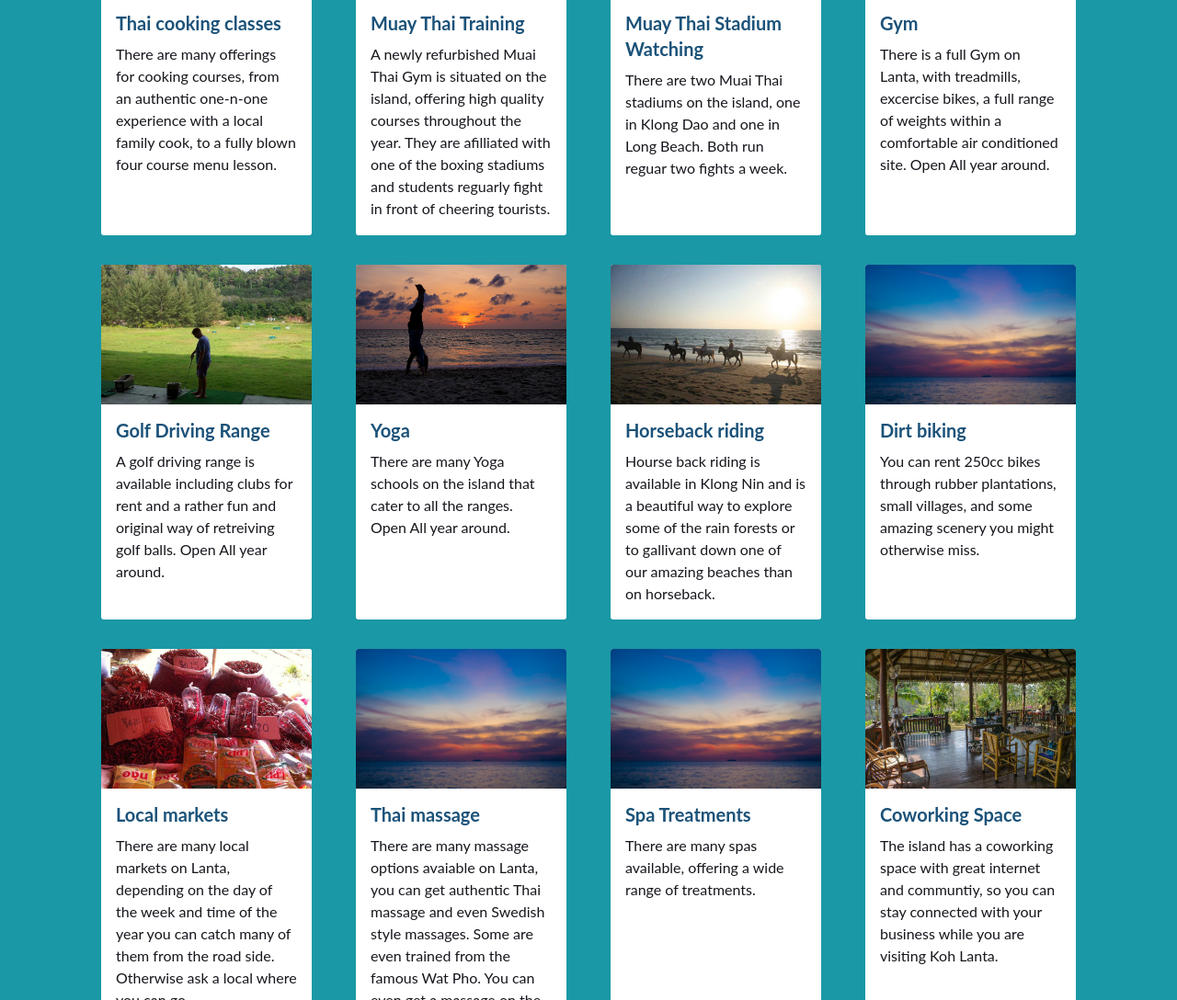
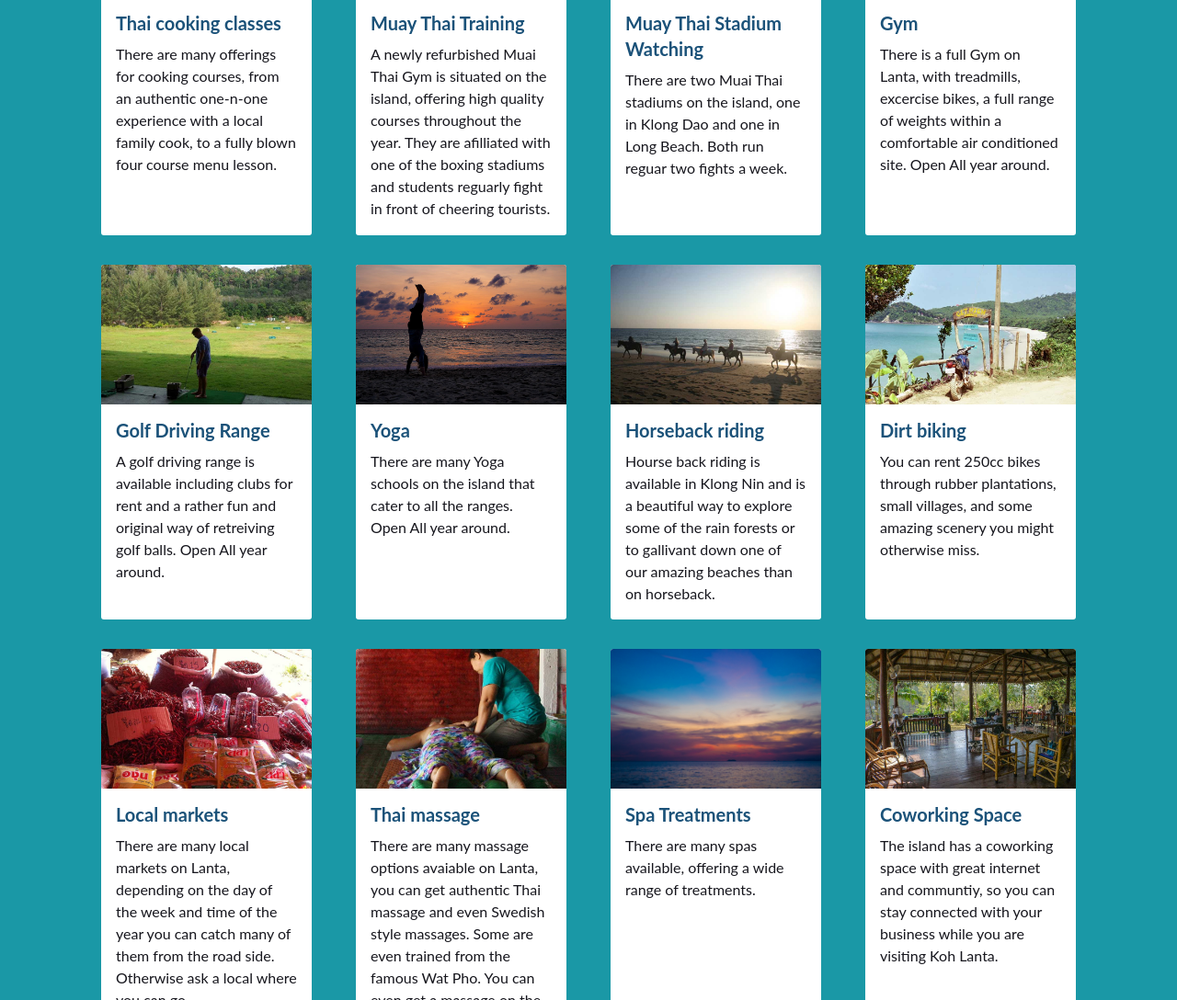
Before and after one commit to DanielGenser/lanta-info, a website: page index.html in a window 1280 px wide. Shown: the part 3991-5079 px from the top of the page at 92% size. Drawn offline with nearby package versions, Linux system fonts and the light colour scheme.

Commit message:
Massage and dirt biking

```diff
--- a/index.html
+++ b/index.html
@@ -265,7 +265,7 @@
                     </div>
                     <div class="activity category-sports">
                         <div class="activity-inner">
-                            <img src="images/intro-bg.jpg" alt="" />
+                            <img src="images/activity-dirt-biking.jpg" alt="Dirt biking around the island. Photo by Sam Smith – https://www.flickr.com/photos/samosmith/" />
                             <h2>Dirt biking</h2>
                             <p>You can rent 250cc bikes through rubber plantations, small villages, and some amazing scenery you might otherwise miss.</p>
                         </div>
@@ -279,7 +279,7 @@
                     </div>
                     <div class="activity category-health">
                         <div class="activity-inner">
-                            <img src="images/intro-bg.jpg" alt="" />
+                            <img src="images/activity-massage.jpg" alt="Thai massage. Photo by Mario R – https://www.flickr.com/photos/ruckh/" />
                             <h2>Thai massage</h2>
                             <p>There are many massage options avaiable on Lanta, you can get authentic Thai massage and even Swedish style massages. Some are even trained from the famous Wat Pho. You can even get a massage on the beach!</p>
                         </div>
```
Also changed, not shown: images/activity-dirt-biking.jpg (added), images/activity-massage.jpg (added).
